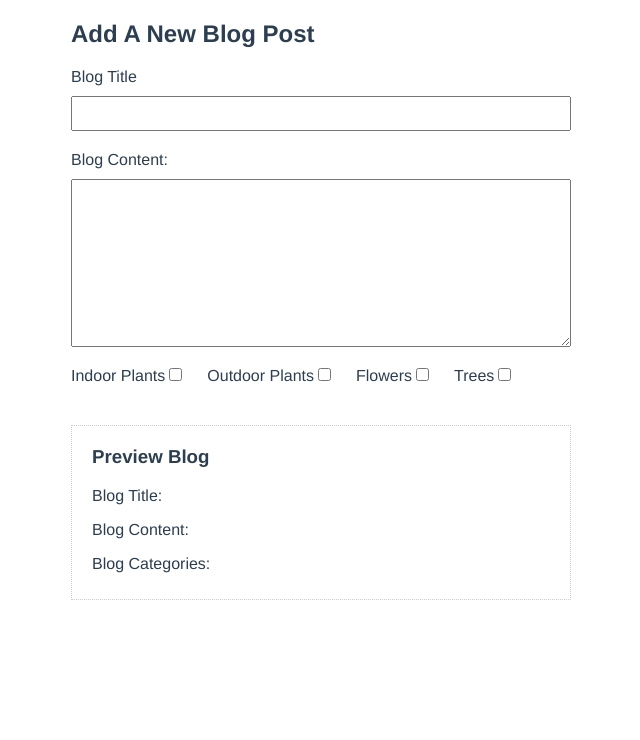
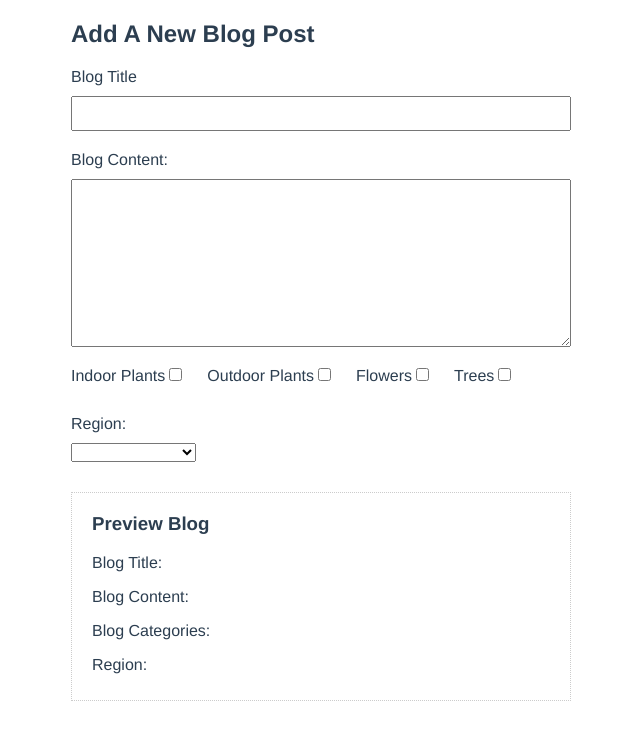
Before and after one commit to niamurrell/learning-vue-blog-demo, a Vue app: page / in a window 1280 px wide. Shown: the top 740 px of the page, without its empty margins (319-959 px from the left). Built offline with nearby package versions, Linux system fonts and the light colour scheme.

Commit message:
Select inputs are bound by the whole select element

```diff
--- a/src/components/AddBlog.vue
+++ b/src/components/AddBlog.vue
@@ -34,6 +34,11 @@
         <input type="checkbox" name="trees" id="trees" value="trees" v-model="blog.categories" />
       </div>
 
+      <label for="region">Region:</label>
+      <select v-model="blog.region" name="region" id="region">
+        <option v-for="region in regions" v-bind:key="region">{{ region }}</option>
+      </select>
+
       <div id="preview">
         <h3>Preview Blog</h3>
         <p>Blog Title: {{ blog.title }}</p>
@@ -43,6 +48,7 @@
         <ul>
           <li v-for="category in blog.categories" v-bind:key="category">{{ category }}</li>
         </ul>
+        <p>Region: {{ blog.region }}</p>
       </div>
     </form>
   </div>
@@ -55,8 +61,15 @@ export default {
       blog: {
         title: "",
         content: "",
-        categories: []
-      }
+        categories: [],
+        region: ""
+      },
+      regions: [
+        "Pacific Northwest",
+        "Northeast",
+        "Northern Europe",
+        "British Isles"
+      ]
     };
   },
   methods: {}
```
